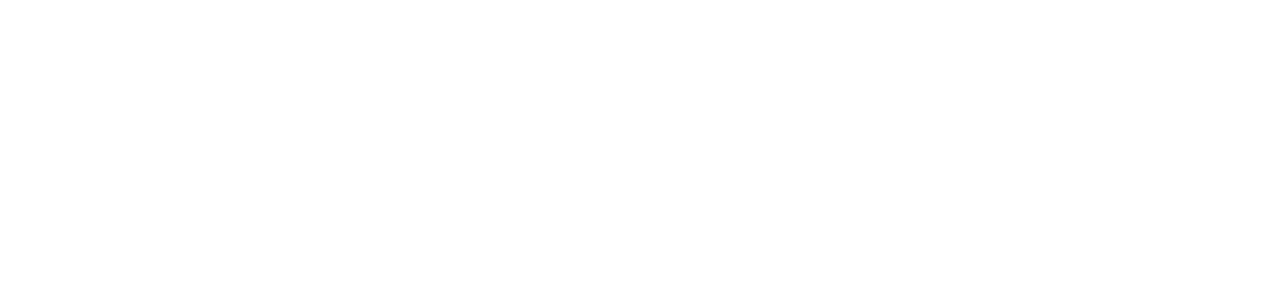
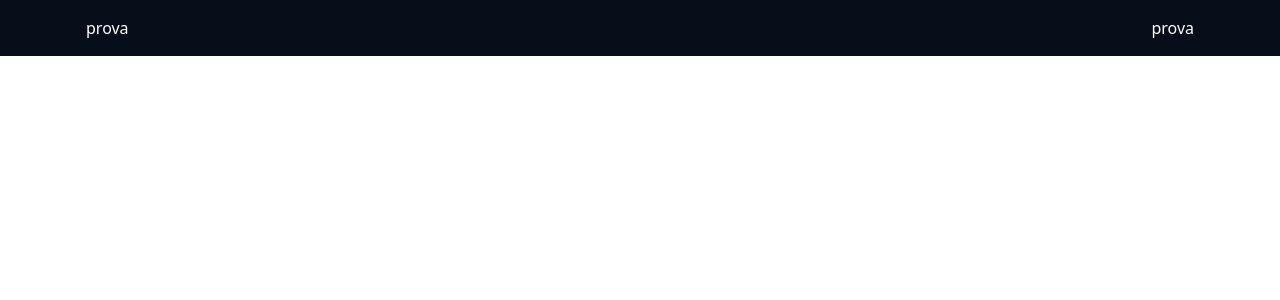
Before and after one commit to AntoninoIrrera/proj-html-vuejs, a Vue app: page / in a window 1280 px wide. Shown: the top 300 px of the page. Built offline with nearby package versions, Linux system fonts and the light colour scheme.

Commit message:
creazione componenti header, inserimento contenuti all'interno del primo componente(SectionLogin)

```diff
--- a/src/App.vue
+++ b/src/App.vue
@@ -22,9 +22,7 @@
 </template>
 
 <style lang="scss">
-
 @use './styles/general.scss' as *;
+@use './styles/partials/variables' as *;
 @use '../node_modules/bootstrap/scss/bootstrap.scss' as *;
-
-
 </style>
--- a/src/components/AppHeader.vue
+++ b/src/components/AppHeader.vue
@@ -1,13 +1,30 @@
 <script >
+    import SectionLogin from './ComponentsHeader/SectionLogin.vue';
+    import SectionSerchbar from './ComponentsHeader/SectionSerchbar.vue';
+    import SectionNavbar from './ComponentsHeader/SectionNavbar.vue';
 
-
+    export default{
+        components:{
+            SectionLogin,
+            SectionSerchbar,
+            SectionNavbar,
+        }
+    }
 
 </script>
 
 <template>
-
+    <header>
+        <SectionLogin/>
+        <SectionSerchbar/>
+        <SectionNavbar/>
+    </header>
 </template>
 
 <style lang="scss" scoped>
+    @use '../styles/partials/variables' as *;
 
+    header{
+        background-color: $color_main;
+    }
 </style>
--- /dev/null
+++ b/src/components/ComponentsHeader/SectionLogin.vue
@@ -0,0 +1,28 @@
+<script>
+
+
+
+</script>
+
+<template>
+    <section>
+        <div class="container p-3">
+            <div class="row align-content-center">
+                <div class="col-6">
+                    <p class="text-white m-0">prova</p>
+                </div>
+                <div class="col-6">
+                    <p class="text-white text-end m-0">prova</p>
+                </div>
+            </div>
+        </div>
+    </section>
+</template>
+
+<style lang="scss" scoped>
+
+section{
+    border-bottom: 1px solid white;
+}
+
+</style>
--- /dev/null
+++ b/src/components/ComponentsHeader/SectionNavbar.vue
@@ -0,0 +1,15 @@
+<script >
+
+
+
+</script>
+
+<template>
+    <header>
+
+    </header>
+</template>
+
+<style lang="scss" scoped>
+
+</style>
--- /dev/null
+++ b/src/components/ComponentsHeader/SectionSerchbar.vue
@@ -0,0 +1,15 @@
+<script >
+
+
+
+</script>
+
+<template>
+    <header>
+
+    </header>
+</template>
+
+<style lang="scss" scoped>
+
+</style>
```
